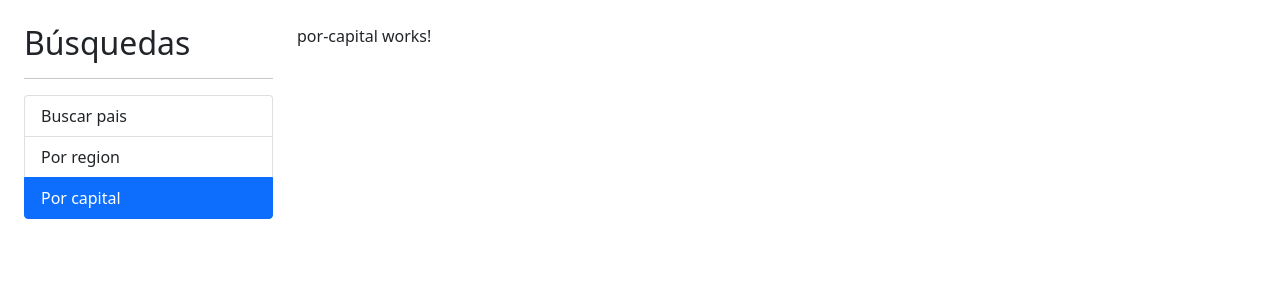
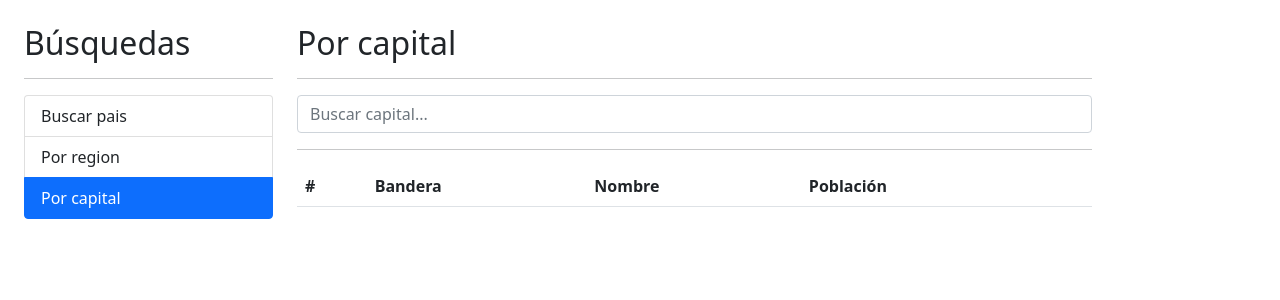
Before and after one commit to JaviLR81/paisesApp, an Angular app: page /capital in a window 1280 px wide. Shown: the top 300 px of the page. Built offline with nearby package versions, Linux system fonts and the light colour scheme.

Commit message:
Se agrega búsqueda por capital

```diff
--- a/src/app/pais/components/pais-input/pais-input.component.html
+++ b/src/app/pais/components/pais-input/pais-input.component.html
@@ -2,7 +2,7 @@
   <input
     type="text"
     name='termino'
-    placeholder="Buscar pais..."
+    [placeholder]="placeholder"
     class="form-control"
     [(ngModel)]="termino"
     (input)="teclaPresionada()"
--- a/src/app/pais/components/pais-tabla/pais-tabla.component.html
+++ b/src/app/pais/components/pais-tabla/pais-tabla.component.html
@@ -5,14 +5,13 @@
         <th>Bandera</th>
         <th>Nombre</th>
         <th>Población</th>
-
         <th></th>
       </tr>
   </thead>
   <tbody>
     <tr *ngFor="let pais of paises; let i = index">
       <td>{{ i + 1 }}</td>
-        <td> {{ pais.name }} </td>
+        <td> {{ pais.capital }} , {{ pais.name }} </td>
         <td>
           <img [src]="pais.flag" class="small-flag" alt="">
         </td>
--- a/src/app/pais/pages/por-capital/por-capital.component.html
+++ b/src/app/pais/pages/por-capital/por-capital.component.html
@@ -1 +1,22 @@
-<p>por-capital works!</p>
+<h2>Por capital</h2>
+<hr>
+
+
+<div class="row">
+  <div class="col">
+    <app-pais-input placeholder="Buscar capital..." (onEnter)="buscar($event)"></app-pais-input>
+  </div>
+</div>
+
+<hr>
+
+<div *ngIf="hayError" class="alert alert-danger">
+  No se encontro nada con el término {{ termino }}
+</div>
+
+
+<div class="row">
+  <div class="col">
+      <app-pais-tabla [hayError]="hayError" [paises]="paises" ></app-pais-tabla>
+  </div>
+</div>
--- a/src/app/pais/pages/por-capital/por-capital.component.ts
+++ b/src/app/pais/pages/por-capital/por-capital.component.ts
@@ -1,4 +1,6 @@
 import { Component, OnInit } from '@angular/core';
+import { Country } from '../../interfaces/pais.interface';
+import { PaisService } from '../../services/pais.service';
 
 @Component({
   selector: 'app-por-capital',
@@ -8,9 +10,34 @@ import { Component, OnInit } from '@angular/core';
 })
 export class PorCapitalComponent implements OnInit {
 
-  constructor() { }
+  termino    : string = '';
+  hayError   : boolean = false;
+  paises     : Country[] = [];
+  placeholder: string = 'Por capital';
+
+  constructor(private paisService: PaisService) { }
 
   ngOnInit(): void {
   }
 
+  buscar(termino: string): void {
+
+    this.hayError = false;
+    this.termino = termino;
+
+    this.paisService.buscarCapital(this.termino)
+      .subscribe({
+        next: resp => {
+          console.log("~ mostrando las capitales")
+          console.log(resp);
+          this.paises = resp;
+        },
+        error: error => {
+          this.paises = [];
+          console.log("Fui un error");
+          console.log(error);
+        }
+      });
+  }
+
 }
--- a/src/app/pais/pages/por-pais/por-pais.component.html
+++ b/src/app/pais/pages/por-pais/por-pais.component.html
@@ -4,7 +4,7 @@
 
 <div class="row">
   <div class="col">
-    <app-pais-input (onEnter)="buscar($event)" (onDebounce)="sugerencias($event)"></app-pais-input>
+    <app-pais-input placeholder="Buscar país..."  (onEnter)="buscar($event)" (onDebounce)="sugerencias($event)"></app-pais-input>
   </div>
 </div>
 
--- a/src/app/pais/pages/por-pais/por-pais.component.ts
+++ b/src/app/pais/pages/por-pais/por-pais.component.ts
@@ -11,6 +11,7 @@ import { PaisService } from '../../services/pais.service';
 export class PorPaisComponent implements OnInit {
 
   termino: string = '';
+  placeholder: string = 'Por pais';
   hayError : boolean = false;
   paises: Country[] = [];
 
--- a/src/app/pais/services/pais.service.ts
+++ b/src/app/pais/services/pais.service.ts
@@ -24,4 +24,10 @@ export class PaisService {
   }
 
 
+  buscarCapital(termino: string): Observable<Country[]>{
+    const url = `${this.api_url}/capital/${termino}`;
+    return this.http.get<Country[]>(url);
+  }
+
+
 }
```
Also changed, not shown: src/app/pais/components/pais-input/pais-input.component.ts (+4 -3 lines).
